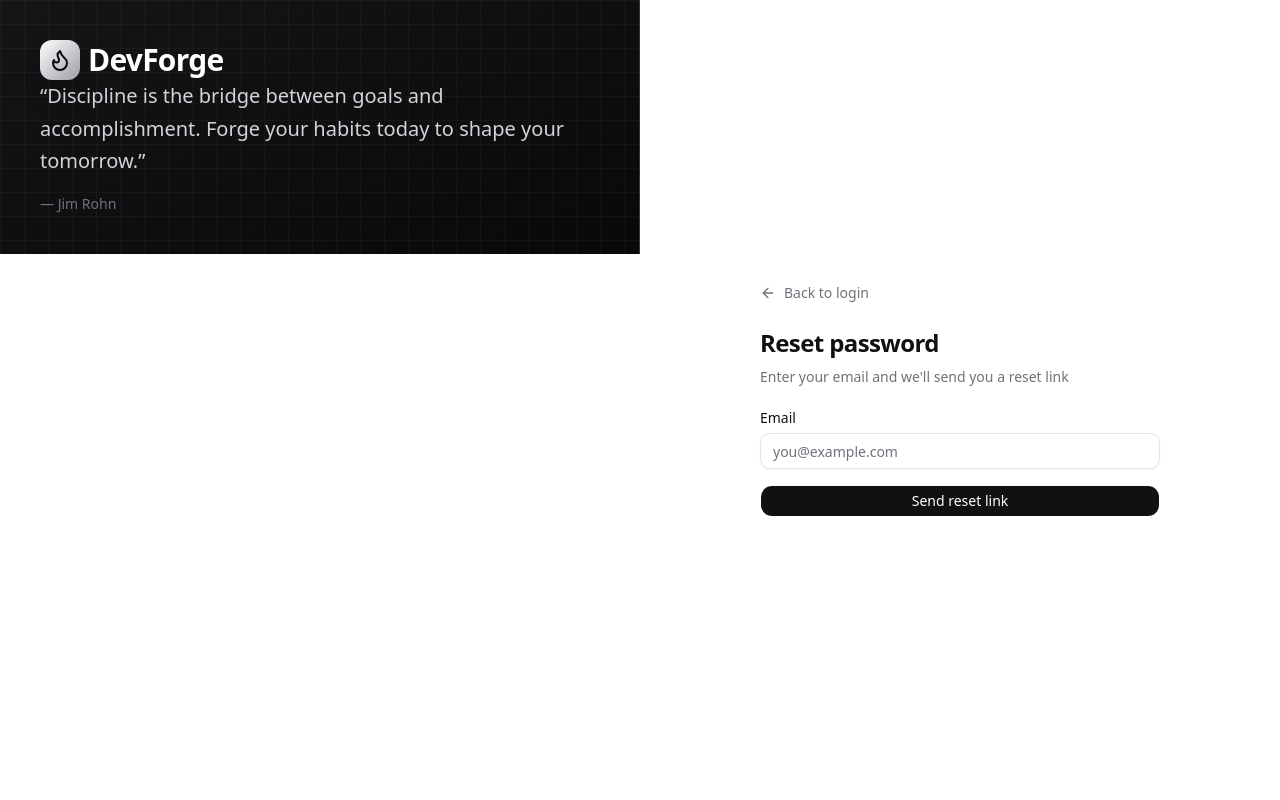
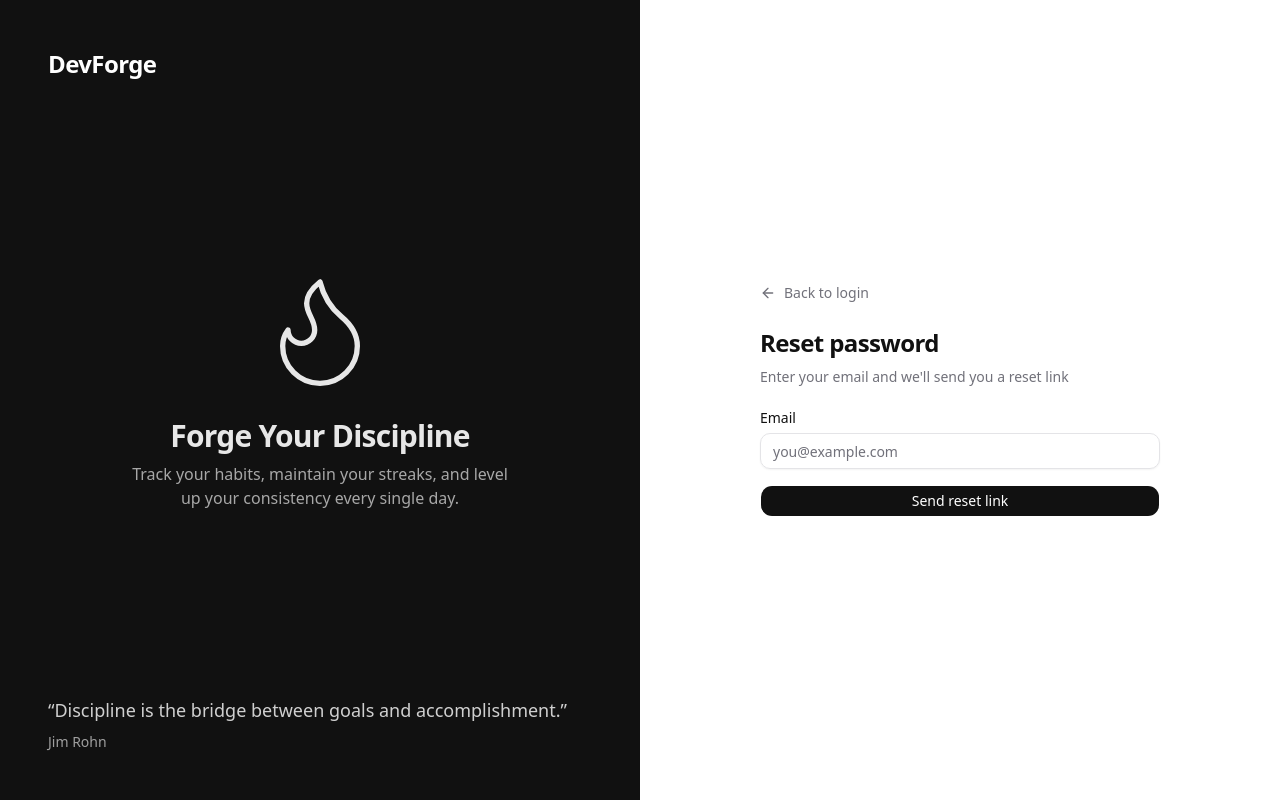
Before and after one commit to Mayur142-CODE/DevForge, a Next.js app: page /forgot-password in a window 1280 px wide. Built offline with nearby package versions, Linux system fonts and the light colour scheme; no server answers.

Commit message:
ui improvements

```diff
--- a/src/app/(auth)/layout.tsx
+++ b/src/app/(auth)/layout.tsx
@@ -13,28 +13,32 @@ export default function AuthLayout({
   return (
     <div className="flex min-h-screen">
       {/* Left brand panel - hidden on mobile */}
-      <div className="relative hidden h-full flex-col bg-zinc-950 text-white lg:flex lg:w-1/2 p-10 justify-between overflow-hidden border-r border-border/20">
-        <div className="absolute inset-0 bg-zinc-950">
-          <div className="absolute inset-0 bg-gradient-to-br from-zinc-800/40 to-zinc-950/20" />
-          <div className="absolute inset-0 bg-[radial-gradient(ellipse_at_top,_var(--tw-gradient-stops))] from-zinc-800/20 via-zinc-950/0 to-zinc-950/0" />
-          <div className="absolute inset-0 bg-[linear-gradient(to_right,#80808012_1px,transparent_1px),linear-gradient(to_bottom,#80808012_1px,transparent_1px)] bg-[size:24px_24px]" />
-        </div>
-
-        <div className="relative z-20 flex items-center gap-2">
-          <div className="flex h-10 w-10 items-center justify-center rounded-xl bg-gradient-to-br from-white to-zinc-400 shadow-xl">
-            <Flame className="h-6 w-6 text-zinc-950" />
-          </div>
-          <h1 className="text-3xl font-bold tracking-tight">
+      <div className="hidden lg:flex lg:w-1/2 flex-col justify-between bg-foreground p-12">
+        <div>
+          <h1 className="text-2xl font-bold text-background tracking-tight">
             DevForge
           </h1>
         </div>
 
-        <div className="relative z-20">
-          <blockquote className="space-y-4">
-            <p className="text-xl leading-relaxed text-zinc-300">
-              &ldquo;Discipline is the bridge between goals and accomplishment. Forge your habits today to shape your tomorrow.&rdquo;
+        {/* Added Center Logo Content */}
+        <div className="flex flex-1 items-center justify-center">
+          <div className="flex flex-col items-center space-y-6 text-background opacity-90">
+            <Flame className="h-32 w-32" strokeWidth={1} />
+            <div className="text-center space-y-2">
+              <h2 className="text-3xl font-semibold tracking-tight">Forge Your Discipline</h2>
+              <p className="text-background/70 max-w-sm">
+                Track your habits, maintain your streaks, and level up your consistency every single day.
+              </p>
+            </div>
+          </div>
+        </div>
+
+        <div>
+          <blockquote className="space-y-2">
+            <p className="text-lg text-background/80">
+              &ldquo;Discipline is the bridge between goals and accomplishment.&rdquo;
             </p>
-            <footer className="text-sm font-medium text-zinc-500">— Jim Rohn</footer>
+            <footer className="text-sm text-background/60">Jim Rohn</footer>
           </blockquote>
         </div>
       </div>
```
